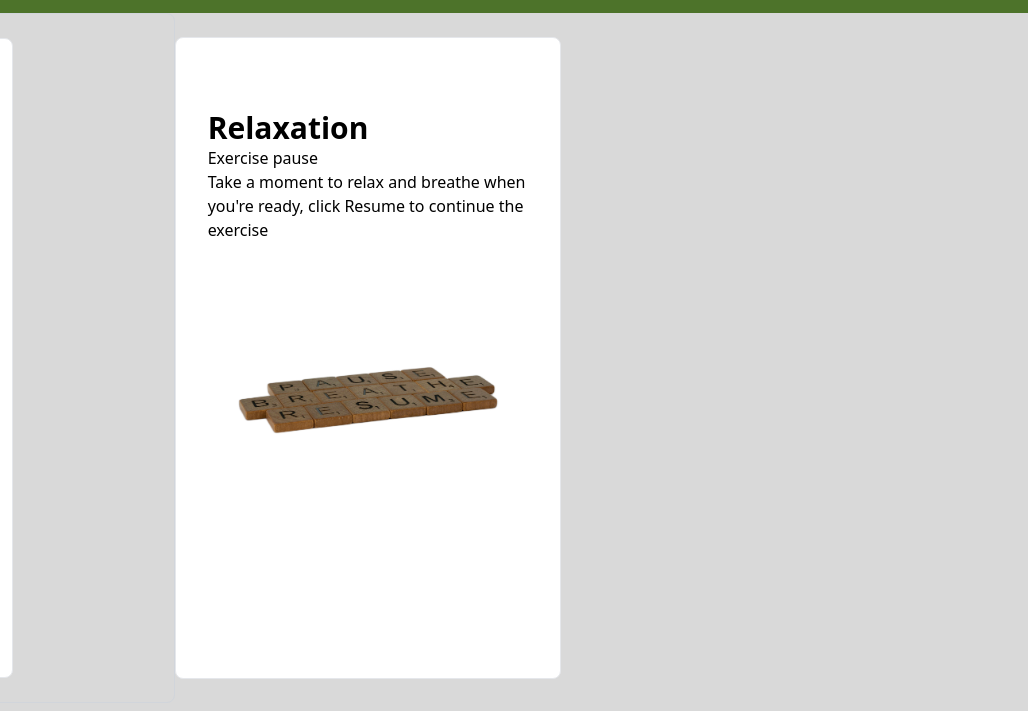
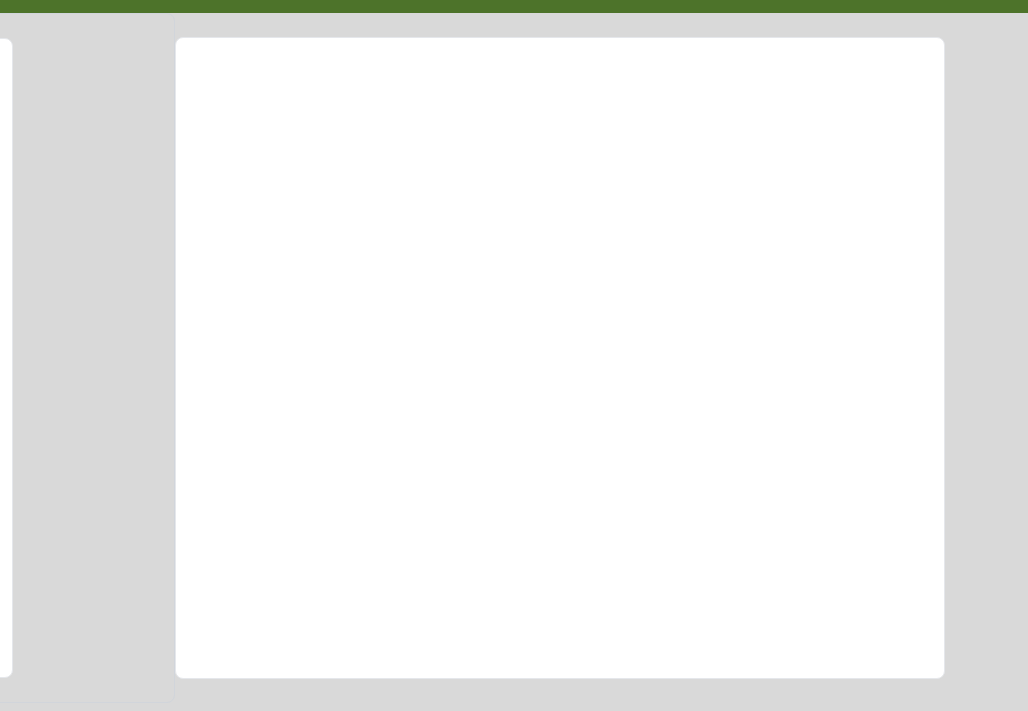
Before and after one commit to Peacesandy/Personalthrive, a website: page public/Frame28.html in a window 1280 px wide. Shown: the part 89-800 px from the top of the page, 252-1280 px from the left. Drawn offline with nearby package versions, Linux system fonts and the light colour scheme.

Commit message:
started styling the guide

```diff
--- a/public/Frame28.html
+++ b/public/Frame28.html
@@ -94,20 +94,10 @@
                 </nav>
             </div> <!--end nav-->
 
-            <main class="px-4 py-6 bg-[#fff] mr-10 rounded-lg border mt-6 mb-6">
-                <header>
-                    <div class="mt-6 mb-6">
-                        <div class="px-4 py-6">
-                            <h1 class="text-295700 text-3xl font-semibold">Relaxation</h1>
-                            <h3>Exercise pause</h3>
-                            <p>Take a moment to relax and breathe when you're ready, click Resume to continue the exercise</p>
-                        </div>
+            <main class="px-96 py-6 bg-[#fff] mr-11 rounded-lg border mt-6 mb-6 w-full">
+                    <div class="mt-6 mb-6 mr-11">
 
-                        <div class="px-4 py-6">
-                            <img src="pausebreatheresume.png" alt="">
-                        </div>
                     </div>
-                </header>
             </main>
 
         </div>
```
